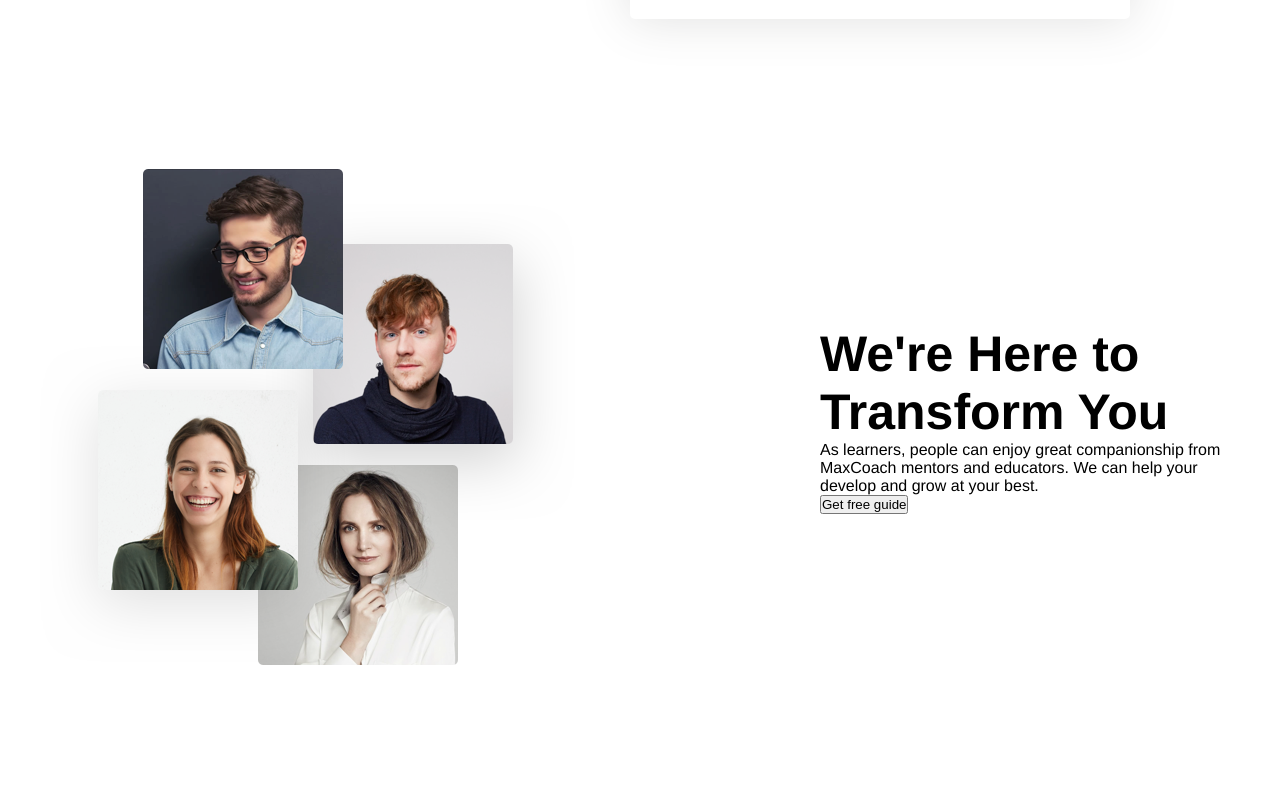
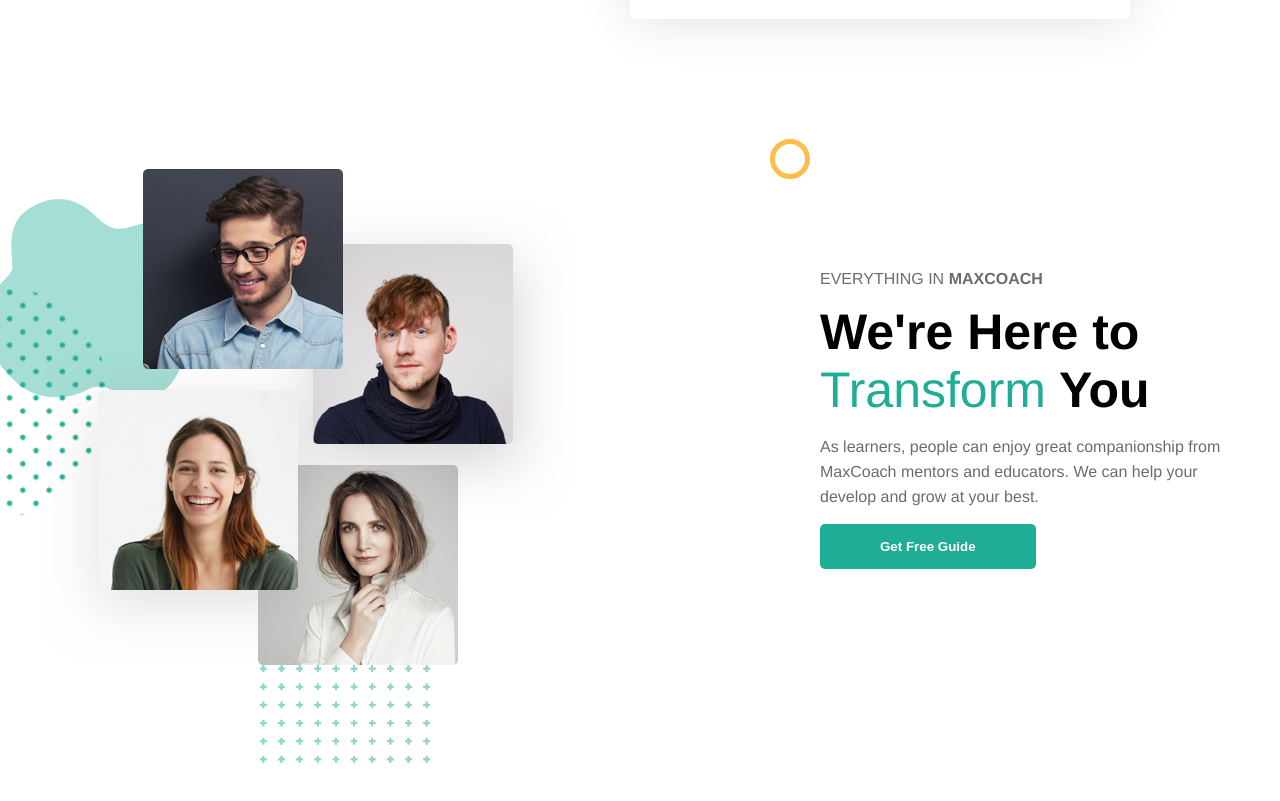
Before and after one commit to KCorigliano/proj-html-vuejs, a Vue app: page / in a window 1280 px wide. Shown: the part 3560-4361 px from the top of the page. Built offline with nearby package versions, Linux system fonts and the light colour scheme.

Commit message:
sixth row style

```diff
--- a/src/components/Row-6-TransformYou.vue
+++ b/src/components/Row-6-TransformYou.vue
@@ -1,16 +1,24 @@
 <template>
 <div class="row">
     <div class="img-box">
+        <div class="bg-absolute-4"></div>
+        <div class="bg-absolute-5"></div>
+        <div class="bg-absolute-2">
+            <svg xmlns="http://www.w3.org/2000/svg" width="200" height="202" fill="#1fad95"><path class="elementor-shape-fill" d="M139.374 198.088c16.328 8.906 51.35-1.087 58.304-39.038 7.15-39.022-13.182-40.052-9.633-54.248 14.243-21.15 16.782-48.14 2.028-64.387-36.503-38.024-45.629 7.604-76.048-20.28C101.727 7.837 83.1-6.735 56.23 3.405 18.239 17.74 27.33 47.659 27.33 69.313c0 7.624-24.216 21.957-26.87 41.573-3.346 24.734 12.168 57.29 26.87 68.443 23.322 26.363 59.318 20.28 75.541 11.154 13.931-7.836 25.35 1.52 36.503 7.605z"/></svg>
+        </div>
+        <div class="bg-absolute-3"></div>
         <img src="../assets/images/home-3-team-image.png" alt="">
+        <div class="bg-absolute-1"></div>
     </div>
     <div class="text">
-        <h2>We're Here to Transform You</h2>
+        <h4>EVERYTHING IN <span>MAXCOACH</span></h4>
+        <h2>We're Here to <span>Transform</span> You</h2>
         <p>
             As learners, people can enjoy great companionship from
             MaxCoach mentors and educators. We can help your
             develop and grow at your best.
         </p>
-        <button>Get free guide</button>
+        <button>Get Free Guide</button>
     </div>
 </div>
 </template>
@@ -22,6 +30,8 @@
 </script>
 
 <style lang="scss" scoped>
+@import '@/style/variables.scss';
+@import '@/style/mainStyle.scss';
 .row{
     display: flex;
     justify-content: space-between;
@@ -32,8 +42,35 @@
     .text{
         width: 35%;
 
+        h4{
+            color: $stormDust;
+            font-weight: 400;
+            margin-bottom: 15px;
+            span{
+                font-weight: bold;
+            }
+        }
+
         h2{
             font-size: 50px;
+
+            span{
+                font-weight: 200;
+                color: $montainMeadow;
+            }
+        }
+
+        p{
+            line-height: 25px;
+            color: $stormDust;
+            margin-top: 15px;
+        }
+
+        button{
+            color: white;
+            background-color: $montainMeadow;
+            margin-top: 15px;
+            padding: 15px 60px;
         }
     }
 
@@ -41,8 +78,57 @@
         width: 60%;
         position: relative;
 
+        .bg-absolute-4{
+            position: absolute;
+            height: 140px;
+            width: 240px;
+            bottom: -100px;
+            right: 260px;
+            z-index: -1;
+            background: url('../assets/images/maxcoach-shape-07.png') no-repeat;
+        }
+
+        .bg-absolute-5{
+            position: absolute;
+            height: 140px;
+            width: 240px;
+            bottom: -70px;
+            left: -290px;
+            z-index: -1;
+            background: url('../assets/images/maxcoach-shape-01.png') no-repeat;
+        }
+
+        .bg-absolute-2{
+            position: absolute;
+            top: 30px;
+            left: -55px;
+            z-index: -1;
+            filter: opacity(40%);
+        }
+
+        .bg-absolute-3{
+            position: absolute;
+            height: 230px;
+            width: 230px;
+            top: 120px;
+            left: -165px;
+            z-index: -1;
+            background: url('../assets/images/maxcoach-shape-05.png') no-repeat;
+            background-size: cover;
+        }
+
         img{
             border-radius: 5px;
+        }
+
+        .bg-absolute-1{
+            position: absolute;
+            height: 40px;
+            width: 40px;
+            top: -30px;
+            right: -50px;
+            border: 5px solid $drifwood;
+            border-radius: 50%;
         }
     }
 }
```
